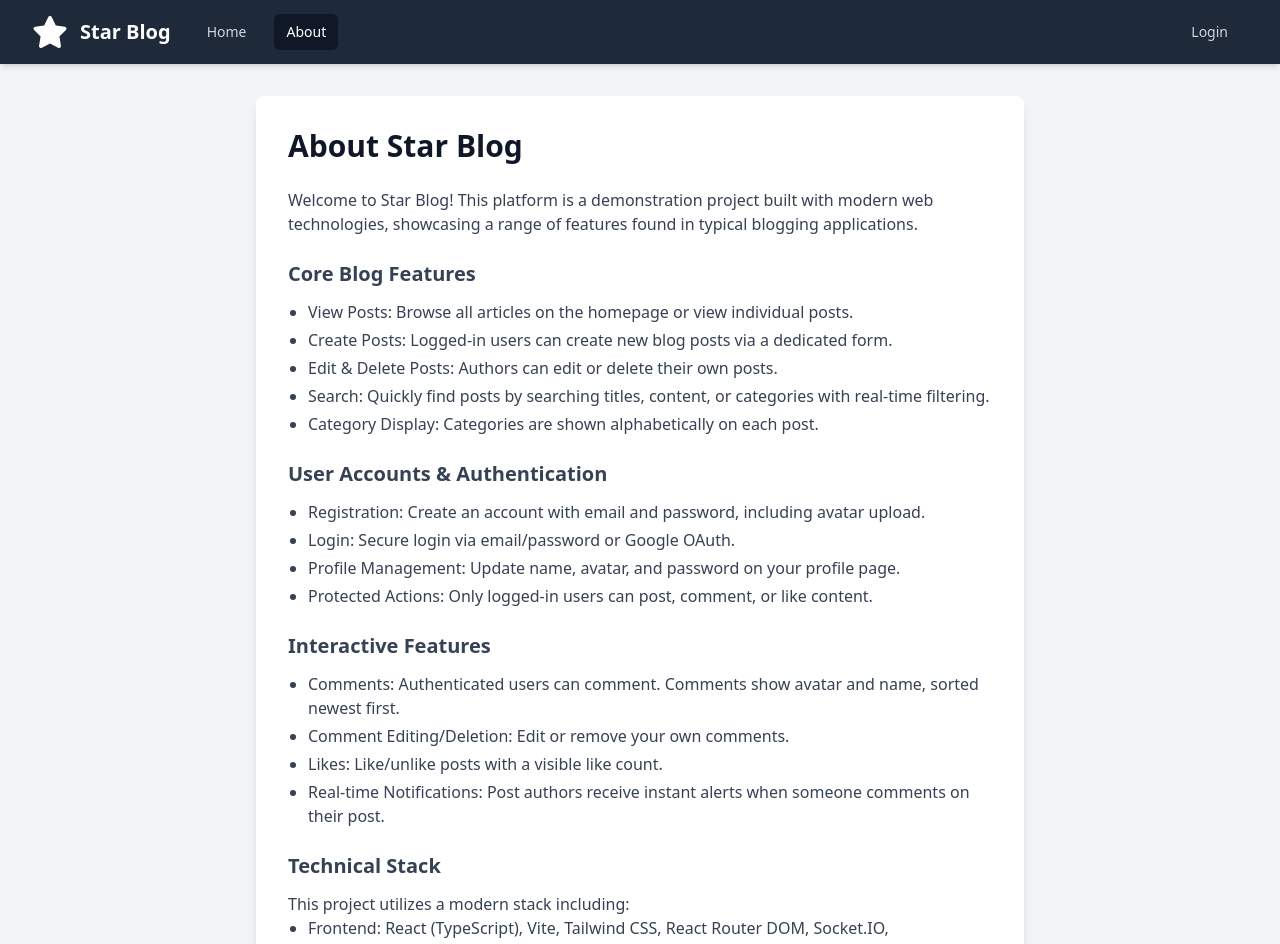
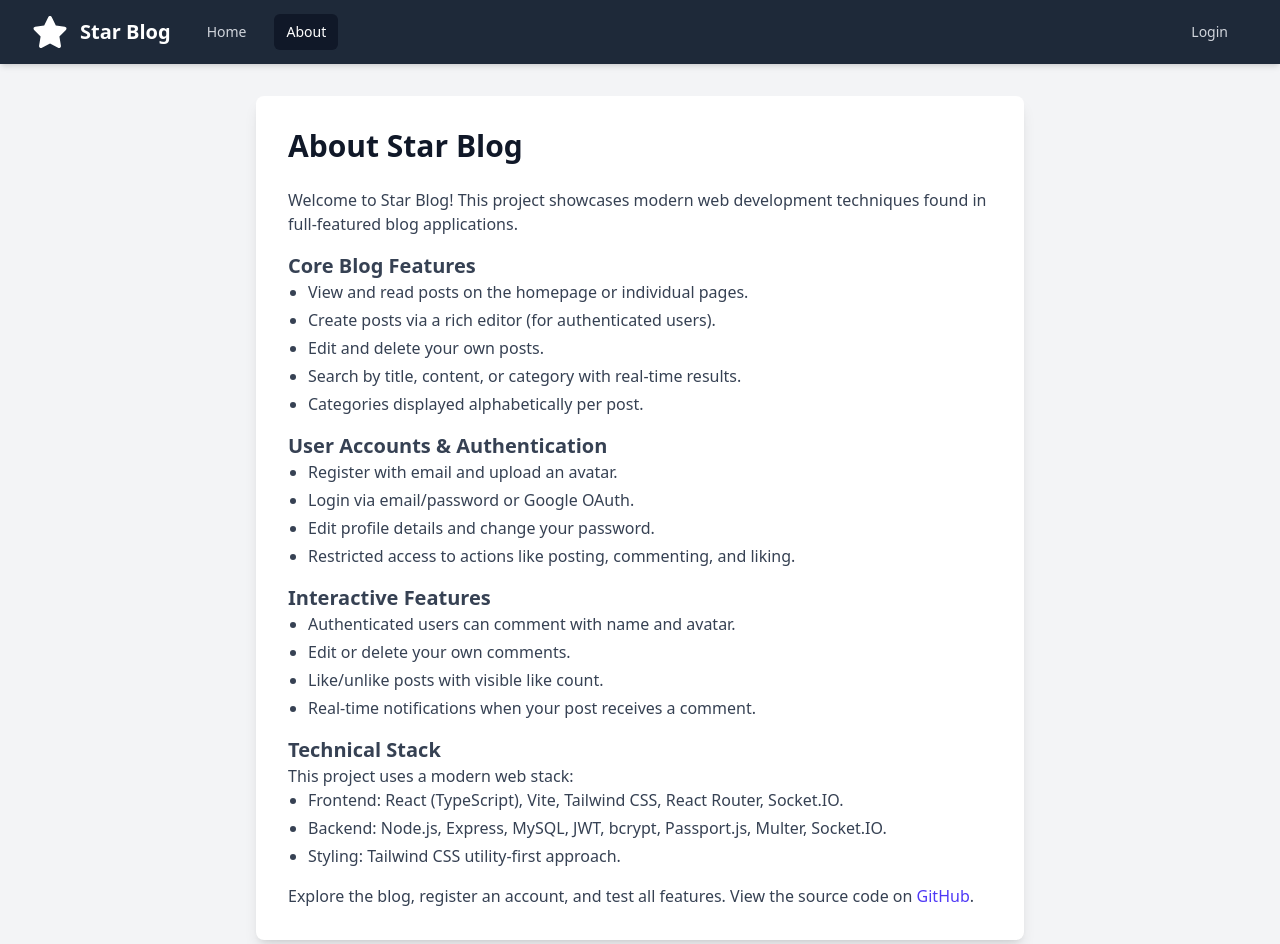
Before and after one commit to v-emanuel-dev/star-blog-react, a React (Vite) app in the folder frontend/: page /about in a window 1280 px wide. Shown: the top 944 px of the page. Built offline with nearby package versions, Linux system fonts and the light colour scheme.

Commit message:
clean code

```diff
--- a/frontend/src/pages/AboutPage.tsx
+++ b/frontend/src/pages/AboutPage.tsx
@@ -1,124 +1,86 @@
-
 import { FC } from "react";
-import { Link } from "react-router-dom";
 
 const AboutPage: FC = () => {
   return (
     <div className="px-4 sm:px-6 lg:px-8 py-6 sm:py-8">
       <div className="max-w-3xl mx-auto bg-white rounded-lg shadow-lg p-6 sm:p-8">
-        <div className="flex items-center mb-6">
-
-          <h1 className="text-3xl font-bold text-gray-900">About Star Blog</h1>
-        </div>
+        <h1 className="text-3xl font-bold text-gray-900 mb-6">
+          About Star Blog
+        </h1>
 
         <div className="prose prose-indigo max-w-none text-gray-700 space-y-4">
           <p>
-            Welcome to Star Blog! This platform is a demonstration project built
-            with modern web technologies, showcasing a range of features found
-            in typical blogging applications.
+            Welcome to Star Blog! This project showcases modern web development
+            techniques found in full-featured blog applications.
           </p>
 
           <section>
-            <h2 className="text-xl font-semibold !mt-6 !mb-3">
-              Core Blog Features
+            <h2 className="text-xl font-semibold">Core Blog Features</h2>
+            <ul className="list-disc pl-5 space-y-1">
+              <li>View and read posts on the homepage or individual pages.</li>
+              <li>Create posts via a rich editor (for authenticated users).</li>
+              <li>Edit and delete your own posts.</li>
+              <li>
+                Search by title, content, or category with real-time results.
+              </li>
+              <li>Categories displayed alphabetically per post.</li>
+            </ul>
+          </section>
+
+          <section>
+            <h2 className="text-xl font-semibold">
+              User Accounts & Authentication
             </h2>
-            <ul className="list-disc list-outside space-y-1 pl-5">
+            <ul className="list-disc pl-5 space-y-1">
+              <li>Register with email and upload an avatar.</li>
+              <li>Login via email/password or Google OAuth.</li>
+              <li>Edit profile details and change your password.</li>
               <li>
-                View Posts: Browse all articles on the homepage or view
-                individual posts.
-              </li>
-              <li>
-                Create Posts: Logged-in users can create new blog posts via a
-                dedicated form.
-              </li>
-              <li>
-                Edit & Delete Posts: Authors can edit or delete their own posts.
-              </li>
-              <li>
-                Search: Quickly find posts by searching titles, content, or
-                categories with real-time filtering.
-              </li>
-              <li>
-                Category Display: Categories are shown alphabetically on each
-                post.
+                Restricted access to actions like posting, commenting, and
+                liking.
               </li>
             </ul>
           </section>
 
           <section>
-            <h2 className="text-xl font-semibold !mt-6 !mb-3">
-              User Accounts & Authentication
-            </h2>
-            <ul className="list-disc list-outside space-y-1 pl-5">
+            <h2 className="text-xl font-semibold">Interactive Features</h2>
+            <ul className="list-disc pl-5 space-y-1">
+              <li>Authenticated users can comment with name and avatar.</li>
+              <li>Edit or delete your own comments.</li>
+              <li>Like/unlike posts with visible like count.</li>
               <li>
-                Registration: Create an account with email and password,
-                including avatar upload.
-              </li>
-              <li>
-                Login: Secure login via email/password or Google OAuth.
-              </li>
-              <li>
-                Profile Management: Update name, avatar, and password on your
-                profile page.
-              </li>
-              <li>
-                Protected Actions: Only logged-in users can post, comment, or
-                like content.
+                Real-time notifications when your post receives a comment.
               </li>
             </ul>
           </section>
 
           <section>
-            <h2 className="text-xl font-semibold !mt-6 !mb-3">
-              Interactive Features
-            </h2>
-            <ul className="list-disc list-outside space-y-1 pl-5">
+            <h2 className="text-xl font-semibold">Technical Stack</h2>
+            <p>This project uses a modern web stack:</p>
+            <ul className="list-disc pl-5 space-y-1">
               <li>
-                Comments: Authenticated users can comment. Comments show avatar
-                and name, sorted newest first.
+                Frontend: React (TypeScript), Vite, Tailwind CSS, React Router,
+                Socket.IO.
               </li>
               <li>
-                Comment Editing/Deletion: Edit or remove your own comments.
+                Backend: Node.js, Express, MySQL, JWT, bcrypt, Passport.js,
+                Multer, Socket.IO.
               </li>
-              <li>
-                Likes: Like/unlike posts with a visible like count.
-              </li>
-              <li>
-                Real-time Notifications: Post authors receive instant alerts
-                when someone comments on their post.
-              </li>
+              <li>Styling: Tailwind CSS utility-first approach.</li>
             </ul>
           </section>
 
-          <section>
-            <h2 className="text-xl font-semibold !mt-6 !mb-3">
-              Technical Stack
-            </h2>
-            <p>This project utilizes a modern stack including:</p>
-            <ul className="list-disc list-outside space-y-1 pl-5">
-              <li>
-                Frontend: React (TypeScript), Vite, Tailwind CSS, React Router
-                DOM, Socket.IO, FontAwesome.
-              </li>
-              <li>
-                Backend: Node.js with Express, MySQL (via mysql2), JWT, bcrypt,
-                Passport.js (Google OAuth), Multer, Socket.IO.
-              </li>
-              <li>Styling: Utility-first with Tailwind CSS.</li>
-            </ul>
-          </section>
-
-          <p className="!mt-6">
-            Explore the blog, create an account, and test the features. Check
-            out the code on{" "}
-            <Link
-              to="https://github.com/v-emanuel-dev/star-blog-react"
+          <p>
+            Explore the blog, register an account, and test all features. View
+            the source code on{" "}
+            <a
+              href="https://github.com/v-emanuel-dev/star-blog-react"
               target="_blank"
               rel="noopener noreferrer"
               className="text-indigo-600 hover:underline"
             >
               GitHub
-            </Link>
+            </a>
             .
           </p>
         </div>
```
